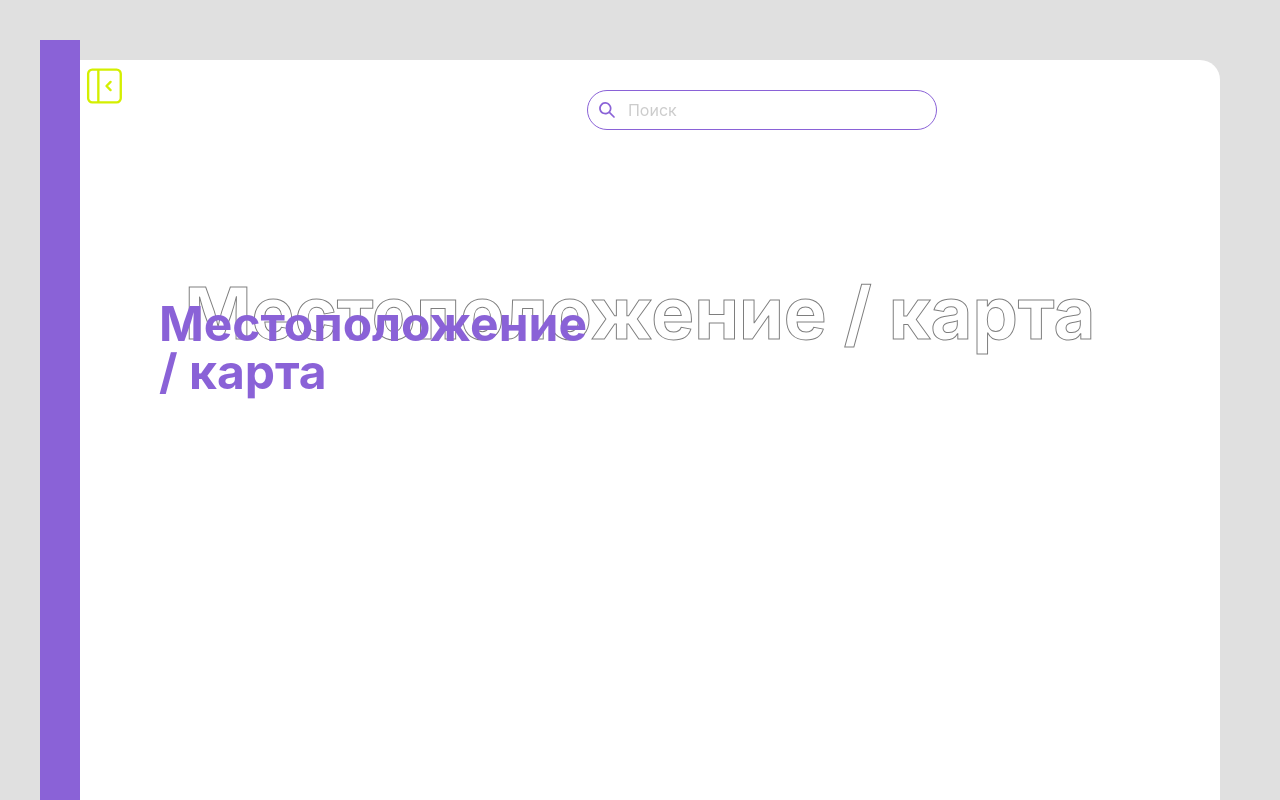
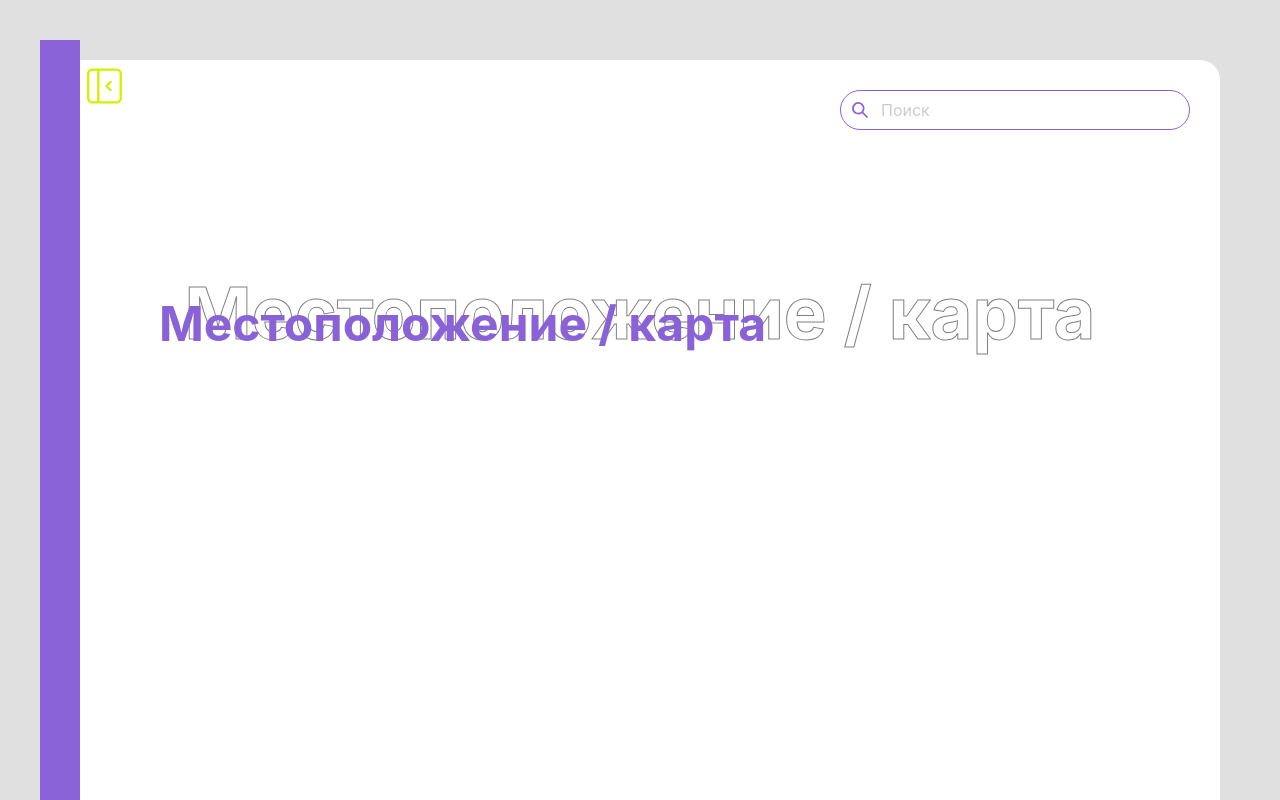
Before and after one commit to 13Belka13/Dashboard, a React (Vite) app: page / in a window 1280 px wide. Shown: the top 800 px of the page. Built offline with nearby package versions, Linux system fonts and the light colour scheme.

Commit message:
изменение положения инпута

```diff
--- a/src/app/@shared/components/SearchInput.tsx
+++ b/src/app/@shared/components/SearchInput.tsx
@@ -7,9 +7,9 @@ import { SearchIcon } from "@chakra-ui/icons";
 
 export function SearchInput () {
     return <>
-    <InputGroup marginTop="30" marginRight="30">
+    <InputGroup marginTop="30" marginRight="30" justifyContent="flex-end" width="350px">
         <InputLeftElement>
-              <SearchIcon color="#8A62D7" alignItems="right"/>
+              <SearchIcon color="#8A62D7"/>
             </InputLeftElement>
 
             <Input
--- a/src/app/pages/Home.tsx
+++ b/src/app/pages/Home.tsx
@@ -16,8 +16,7 @@ export const Home = () => (
       borderRadius="0"
     >
       <CardBody
-        bg="
-      #FFFFFF"
+        bg="#FFFFFF"
         margin="60px"
         borderRadius="20px"
         padding="0"
@@ -31,12 +30,16 @@ export const Home = () => (
             marginTop="-5"
           ></CardBody>
 
+        {/*иконка меню*/}
           <MenuIcon />
-          <InputGroup size="md">
 
+          <InputGroup size="md" justifyContent="space-between">
+
+        {/*компонент названия */}
             <DoubleHeader text={"Местоположение / карта"}/>
 
-            <Spacer />
+        {/*компонент инпута поиска */}
+            {/* <Spacer /> */}
 
             <SearchInput/>
 
```
